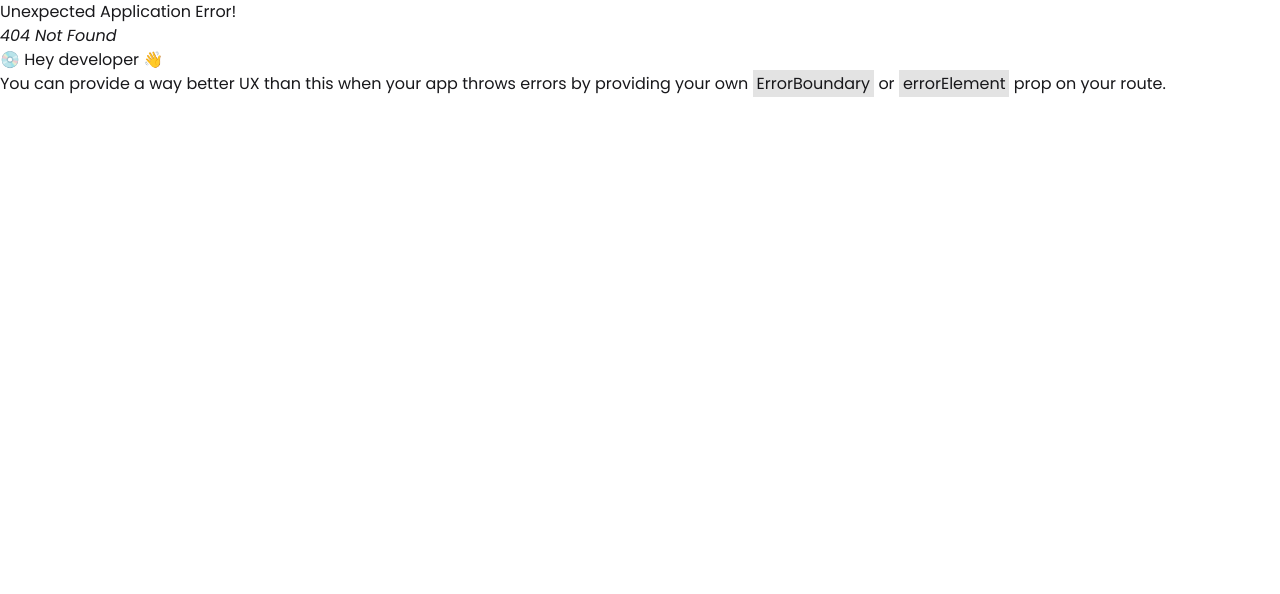
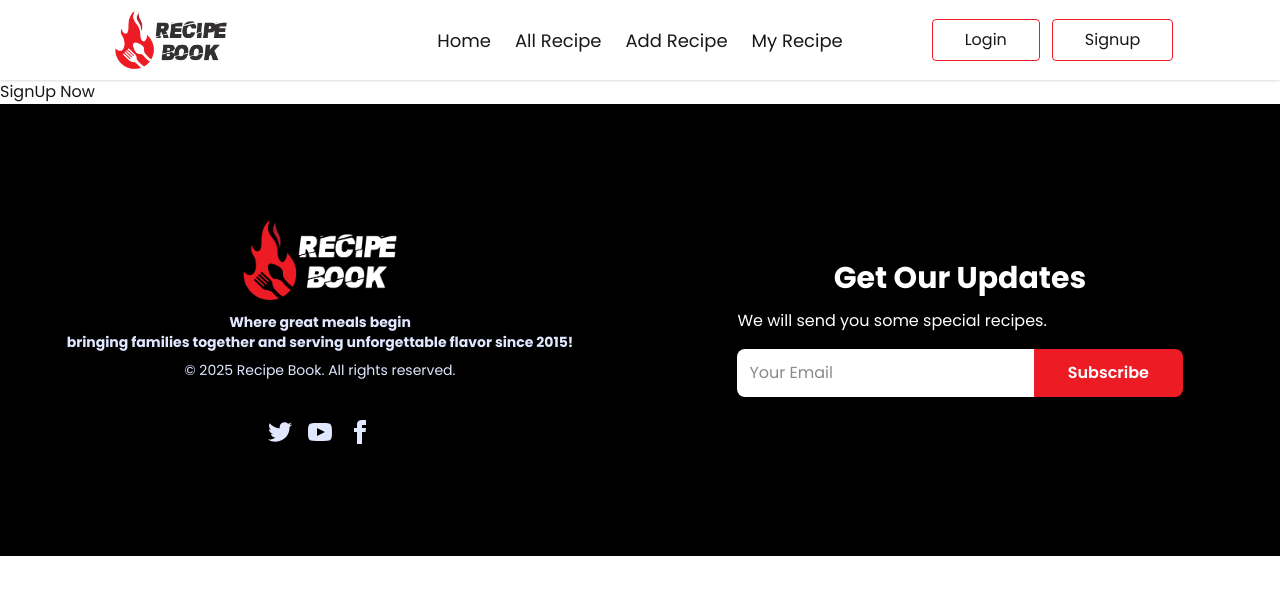
Before and after one commit to anik-siddiky/recipe-book-client, a React (Vite) app: page /signup in a window 1280 px wide. Before the commit this address had no page. Shown: the top 594 px of the page. Built offline with nearby package versions, Linux system fonts and the light colour scheme.

Commit message:
did the all recipe part and added the login signup route int the router

```diff
--- a/package.json
+++ b/package.json
@@ -14,6 +14,7 @@
     "firebase": "^11.7.3",
     "react": "^19.1.0",
     "react-dom": "^19.1.0",
+    "react-icons": "^5.5.0",
     "react-router": "^7.6.0",
     "sweetalert2": "^11.21.2",
     "tailwindcss": "^4.1.7"
--- /dev/null
+++ b/src/Components/Loading.jsx
@@ -0,0 +1,11 @@
+import React from 'react';
+
+const Loading = () => {
+    return (
+        <div className="flex justify-center items-center min-h-[calc(100vh-80px)]">
+            <span className="loading loading-spinner text-[#ED1C24] w-14 h-14"></span>
+        </div>
+    );
+};
+
+export default Loading;
--- a/src/Components/Navbar.jsx
+++ b/src/Components/Navbar.jsx
@@ -30,16 +30,16 @@ const Navbar = () => {
                 <div className="navbar-center hidden lg:flex">
                     <ul className="menu menu-horizontal px-1 gap-6">
                         <NavLink to="/" className={({ isActive }) => isActive ? 'text-red-600' : ''}>
-                            <li className="md:text-xl font-normal">Home</li>
+                            <li className="md:text-[18px] font-normal">Home</li>
                         </NavLink>
                         <NavLink to="/all-recipes" className={({ isActive }) => isActive ? 'text-red-600' : ''}>
-                            <li className="md:text-xl font-normal">All Recipe</li>
+                            <li className="md:text-[18px] font-normal">All Recipe</li>
                         </NavLink>
                         <NavLink to="/add-recipes" className={({ isActive }) => isActive ? 'text-red-600' : ''}>
-                            <li className="md:text-xl font-normal">Add Recipe</li>
+                            <li className="md:text-[18px] font-normal">Add Recipe</li>
                         </NavLink>
                         <NavLink to="/my-recipes" className={({ isActive }) => isActive ? 'text-red-600' : ''}>
-                            <li className="md:text-xl font-normal">My Recipe</li>
+                            <li className="md:text-[18px] font-normal">My Recipe</li>
                         </NavLink>
                     </ul>
 
--- /dev/null
+++ b/src/Components/RecipeCard.jsx
@@ -0,0 +1,32 @@
+import React from 'react';
+import { AiFillLike } from "react-icons/ai";
+
+const RecipeCard = ({ recipe }) => {
+
+    const { image, title, cuisineType, likeCount, } = recipe;
+
+    const placeholderImage = "https://images.deliveryhero.io/image/foodpanda/city-page/refresh-hero-city-bd.png"
+
+
+    return (
+        <div className="bg-white rounded shadow-md overflow-hidden hover:shadow-lg transition duration-300">
+            <img
+                src={image || placeholderImage}
+                alt={title}
+                className="w-full h-48 object-cover"
+            />
+            <div className="p-4 space-y-2">
+                <h3 className="text-xl font-semibold text-gray-800">{title}</h3>
+                <p className="text-sm text-gray-500">Cuisine: {cuisineType}</p>
+                <p className="text-sm text-gray-500 flex items-center gap-1"><AiFillLike size={18} color='#ED1C24'/> Likes: {likeCount}</p>
+                <button
+                    className="w-full mt-3 bg-[#ED1C24] text-white px-4 py-2 rounded-md hover:bg-red-700 transition"
+                >
+                    View Details
+                </button>
+            </div>
+        </div>
+    );
+};
+
+export default RecipeCard;
--- /dev/null
+++ b/src/Pages/AllRecipes.jsx
@@ -0,0 +1,22 @@
+import React from 'react';
+import { useLoaderData } from 'react-router';
+import RecipeCard from '../Components/RecipeCard';
+
+const AllRecipes = () => {
+
+    const recipes = useLoaderData();
+
+    return (
+        <div className='md:w-10/12 md:px-0 px-4 mx-auto py-7 md:py-10 md:mb-10 mb-5'>
+            <h2 className="text-2xl md:text-4xl mb-4 md:mb-10 font-semibold text-center">All Recipes</h2>
+
+            <div className='grid grid-cols-1 md:grid-cols-3 lg:grid-cols-4 gap-5 '>
+                {
+                    recipes.map(recipe => <RecipeCard key={recipe._id} recipe={recipe}></RecipeCard>)
+                }
+            </div>
+        </div>
+    );
+};
+
+export default AllRecipes;
--- /dev/null
+++ b/src/Pages/Login.jsx
@@ -0,0 +1,11 @@
+import React from 'react';
+
+const Login = () => {
+    return (
+        <div>
+            Login here
+        </div>
+    );
+};
+
+export default Login;
--- /dev/null
+++ b/src/Pages/SignUp.jsx
@@ -0,0 +1,11 @@
+import React from 'react';
+
+const SignUp = () => {
+    return (
+        <div>
+            SignUp Now
+        </div>
+    );
+};
+
+export default SignUp;
--- a/src/Router/Router.jsx
+++ b/src/Router/Router.jsx
@@ -2,6 +2,10 @@ import { createBrowserRouter, RouterProvider, } from "react-router";
 import HomeLayout from "../Layouts/HomeLayout";
 import Home from "../Components/Home";
 import AddRecipes from "../Pages/AddRecipes";
+import AllRecipes from "../Pages/AllRecipes";
+import Loading from "../Components/Loading";
+import Login from "../Pages/Login";
+import SignUp from "../Pages/SignUp";
 
 const router = createBrowserRouter([
     {
@@ -14,8 +18,18 @@ const router = createBrowserRouter([
                 element: <Home></Home>
             },
             {
+                path: "login",
+                element: <Login></Login>,
+            },
+            {
+                path: "signup",
+                element: <SignUp></SignUp>,
+            },
+            {
                 path: "all-recipes",
-                element: <h1>All Recipes</h1>
+                element: <AllRecipes></AllRecipes>,
+                loader: () => fetch('http://localhost:3000/recipes'),
+                hydrateFallbackElement: <Loading></Loading>
             },
             {
                 path: "add-recipes",
```
Also changed, not shown: 1 other file (tests, documents, lock files or other folders).
